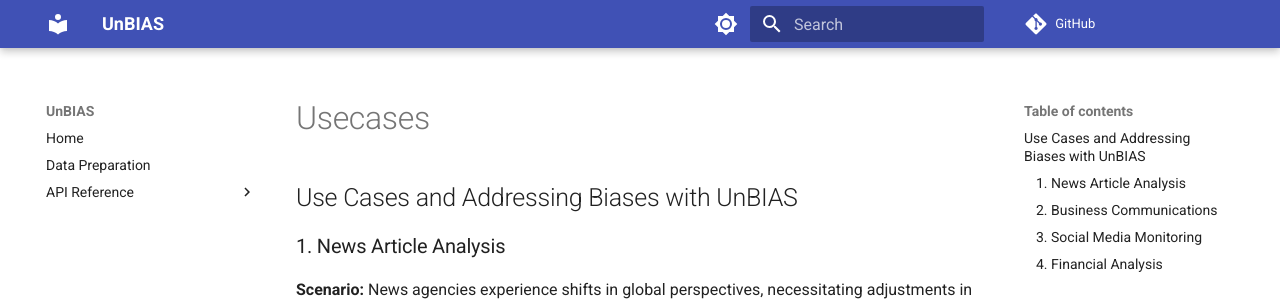
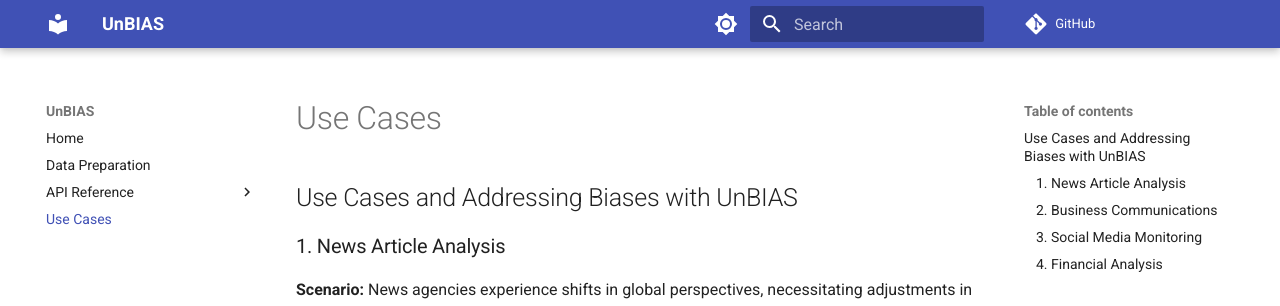
Before and after one commit to brandonjaipersaud/Unbias_mkdocs, an MkDocs documentation site: the page built from docs/Usecases.md, in a window 1280 px wide and 900 px high. Shown: the top 306 px of the window. Built offline with MkDocs 1.6.1 and Material for MkDocs 9.7.7, drawn with Linux system fonts in a browser that asks for light colours; comment, search, counter and statistics services are not loaded; some of the changed lines change nothing that is shown.

Commit message:
Updated documentation

```diff
--- a/mkdocs.yml
+++ b/mkdocs.yml
@@ -1,6 +1,6 @@
 site_name: UnBIAS
 site_description: UnBIAS Library
-site_url: https://your-library-website.com
+site_url: https://pypi.org/project/UnBIAS/
 repo_url: https://github.com/VectorInstitute/NewsMediaBias
 edit_uri: edit/main/docs/
 site_author: Brandon Jaipersaud
@@ -14,6 +14,7 @@
         - Core Functions: core_functions.md
         - Utility Functions: utils.md
         - Constants: constants.md
+  - Use Cases: Usecases.md
 theme:
   name: material
   palette:
```
